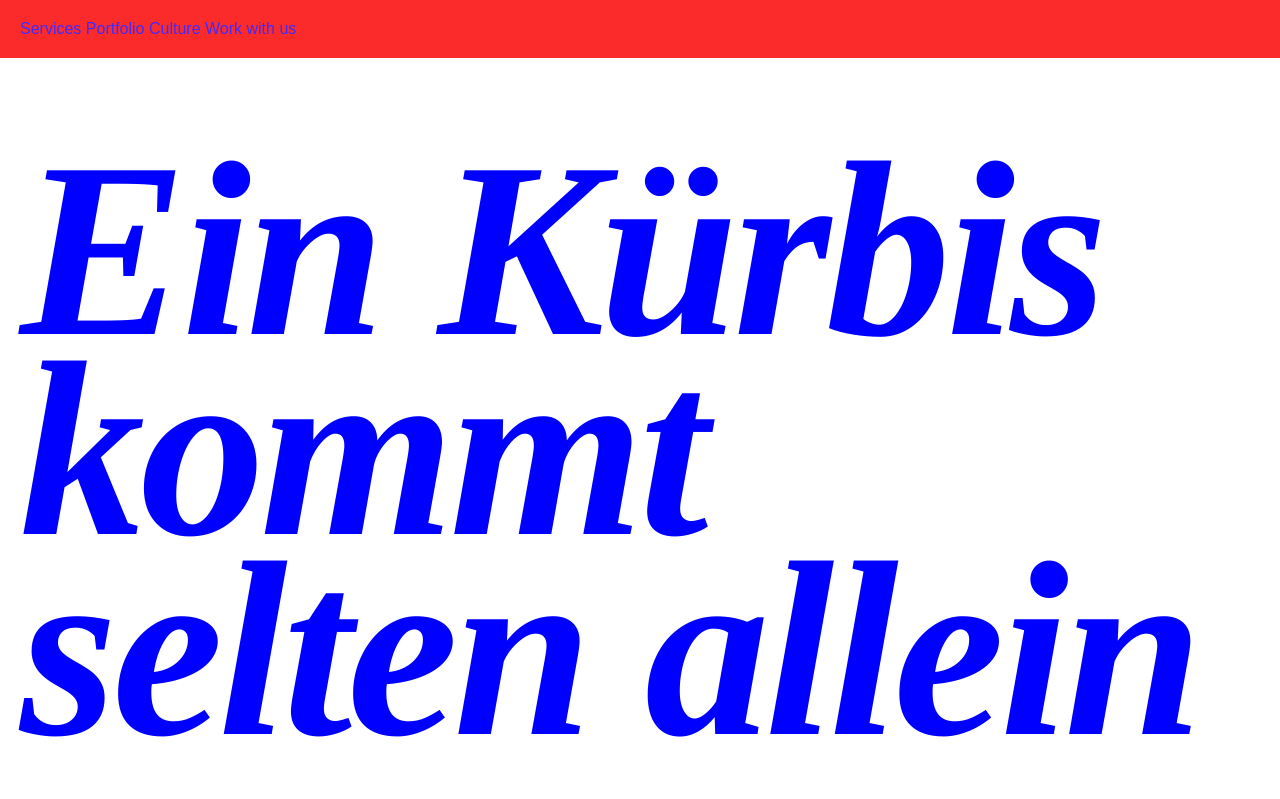
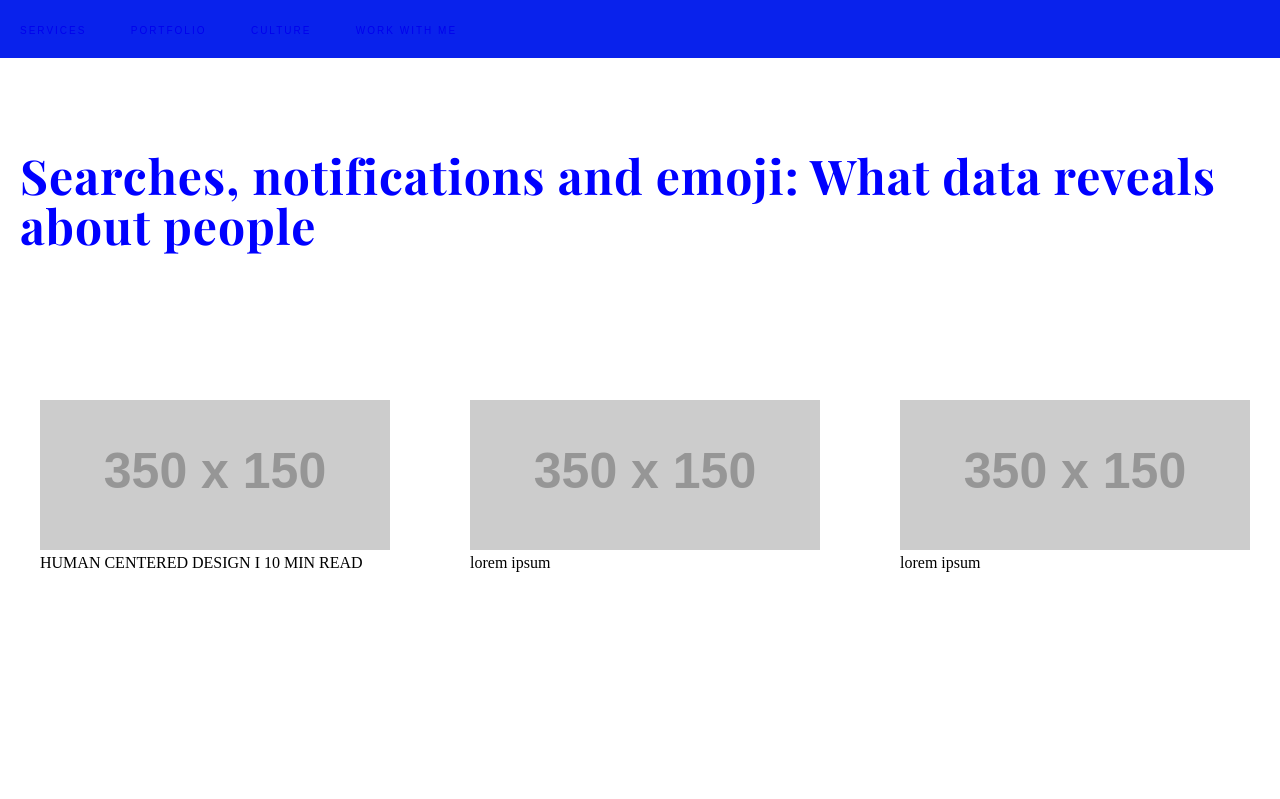
Before and after one commit to CanardSauvage/lordofwozl, a plain HTML site: page index.html in a window 1280 px wide. Shown: the top 799 px of the page. Drawn offline with nearby package versions, Linux system fonts and the light colour scheme; placeholder pictures from the web are drawn by us.

Commit message:
Navigation & Header

```diff
--- a/index.html
+++ b/index.html
@@ -3,6 +3,8 @@
 <head>
 
 	<title>LordOfWozl's First Project</title>
+
+<link href="https://fonts.googleapis.com/css?family=Playfair+Display:700" rel="stylesheet">
 
 	<style>
 
@@ -12,12 +14,11 @@ body {
 }
 
 .h1 {
-	font-family: times;
-	font-style: italic;
-	line-height: 200px;
-	font-size: 250px;
+	font-family: 'Playfair Display', serif;
+	line-height: 50px;
+	font-size: 48px;
 	font-weight: 800;
-	letter-spacing: -5px;
+	letter-spacing: 1px;
 	color: blue;
 }
 
@@ -55,7 +56,7 @@ body {
 	position: fixed;
 	top: 0;
 	left: 0;
-	background-color: #fb2b2b;
+	background-color: #0922ec;
 	width: 100%;
 	padding: 20px 20px;
 }
@@ -63,6 +64,16 @@ body {
 .menutext {
 	font-family: arial;
 	font-size: 16px;
+	color:white;
+}
+
+.navlink {
+	margin-right: 40px;
+}
+
+.navfont {
+	letter-spacing: 2px;
+	font-size: 10px;
 }
 
 a:link {
@@ -74,8 +85,15 @@ a:hover{
 }
 
 a:link {
-	color:#412bfb;
+	color:#white;
 }
+
+a:visited {
+	color: white;
+}
+
+
+
 
 </style>
 
@@ -84,15 +102,15 @@ a:link {
 
 <div class="menu menutext">
 	<div>
-		<a href="#Services">Services</a>
-		<a href="#Portfolio">Portfolio</a>
-		<a href="#Culture">Culture</a>
-		<a href="https://career.axelspringer.com/jobangebote/" target="_blank">Work with us</a>
+		<a class="navlink navfont" href="#Services">SERVICES</a>
+		<a class="navlink navfont" href="#Portfolio">PORTFOLIO</a>
+		<a class="navlink navfont" href="#Culture">CULTURE</a>
+		<a class="navlink navfont" href="https://career.axelspringer.com/jobangebote/" target="_blank">WORK WITH ME</a>
 	</div>
 </div>
 
 
-<h1 class="h1 margin">Ein Kürbis kommt selten allein</h1>
+<h1 class="h1 margin">Searches, notifications and emoji: What data reveals about people</h1>
 
 <div class="container">
 	<div class="div1">
```
